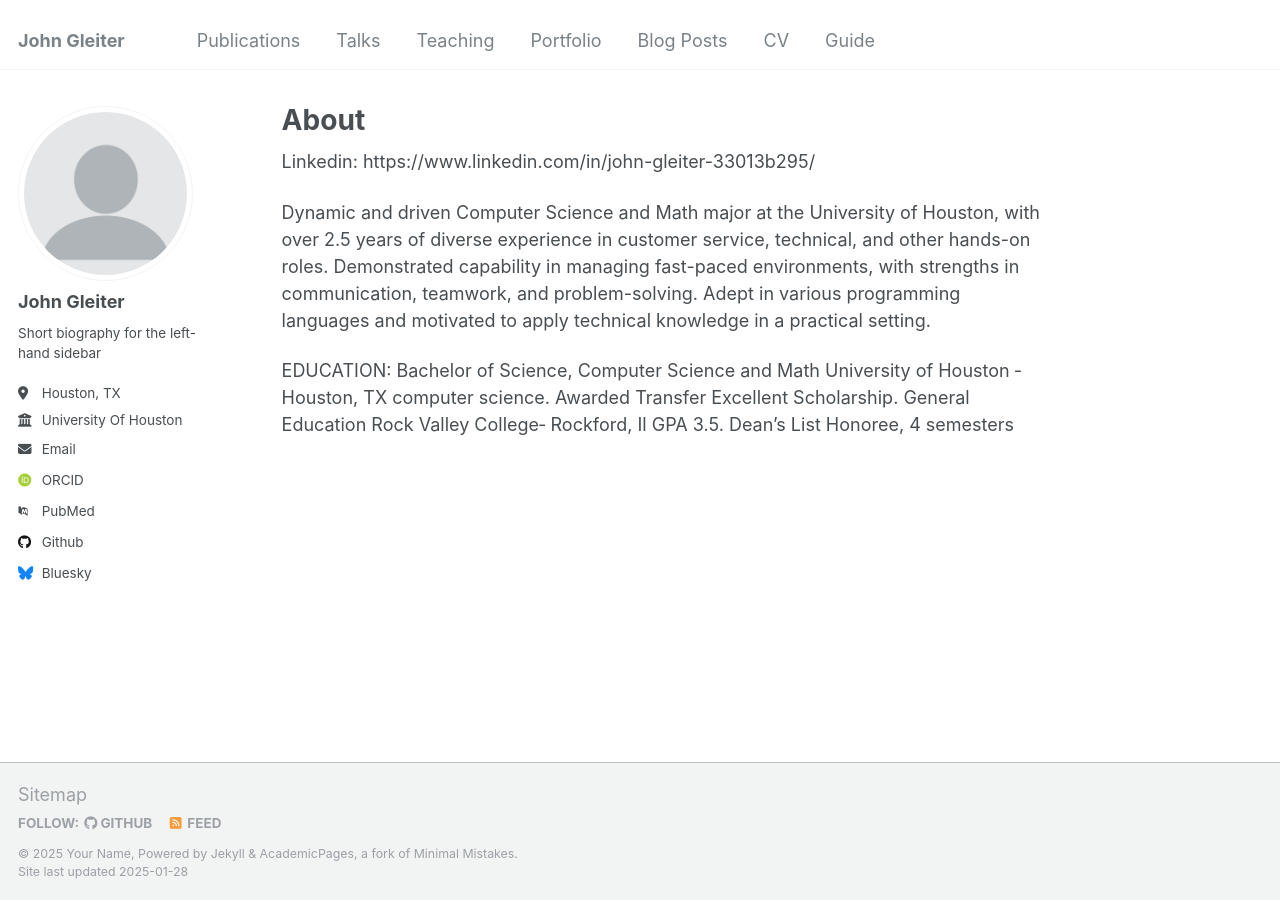
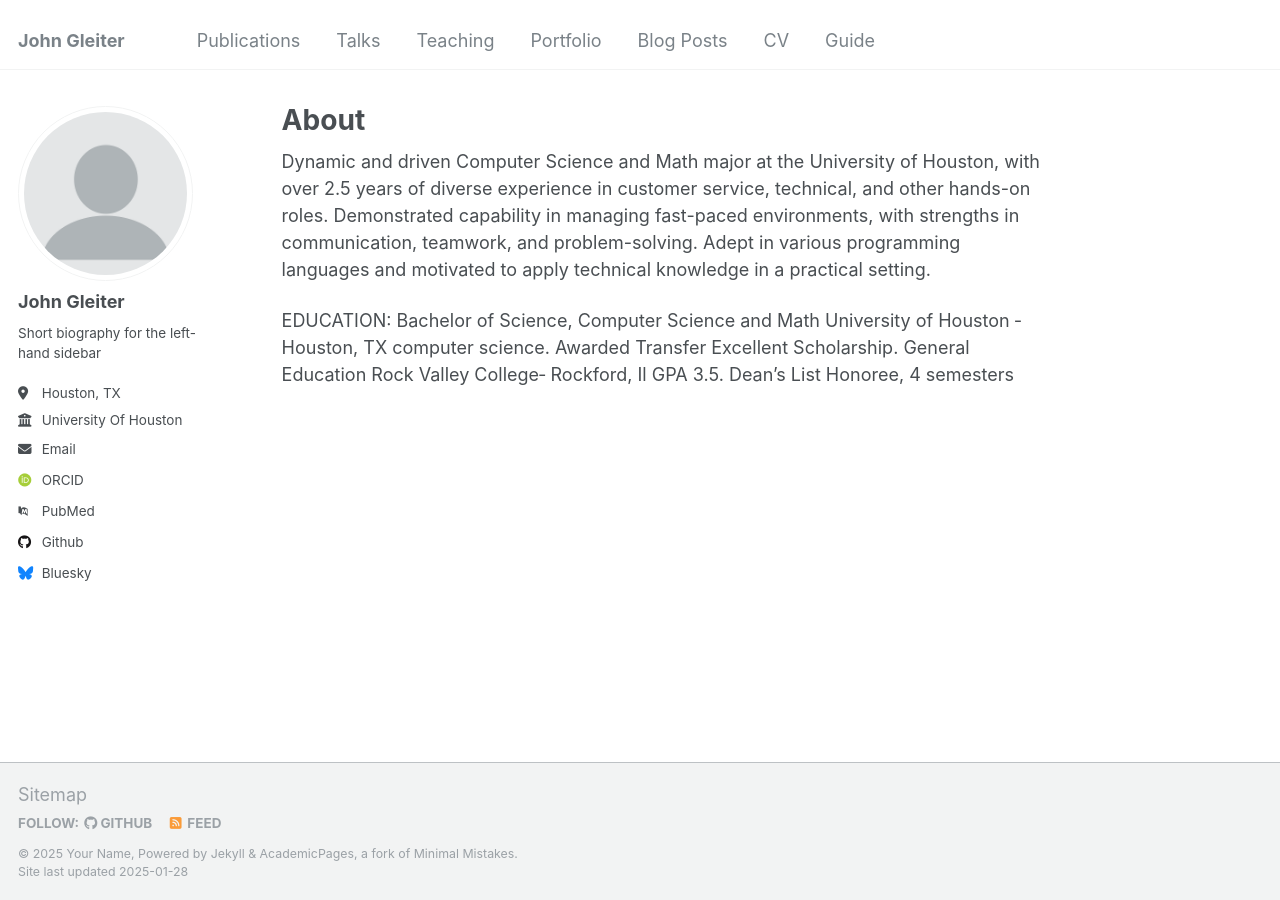
Before and after one commit to johnpaul123Z/johnpaul123Z.github.io, a Jekyll site: the page built from _pages/about.md, in a window 1280 px wide. Built offline with Jekyll 4.4.1, drawn with Linux system fonts in a browser that asks for light colours; some web fonts are replaced; part of the change alters nothing that is shown.

Commit message:
Update about.md

```diff
--- a/_pages/about.md
+++ b/_pages/about.md
@@ -6,7 +6,7 @@ redirect_from:
   - /about/
   - /about.html
 ---
- Linkedin: https://www.linkedin.com/in/john-gleiter-33013b295/
+
 
 
  Dynamic and driven Computer Science and Math major at the University of Houston,
```
